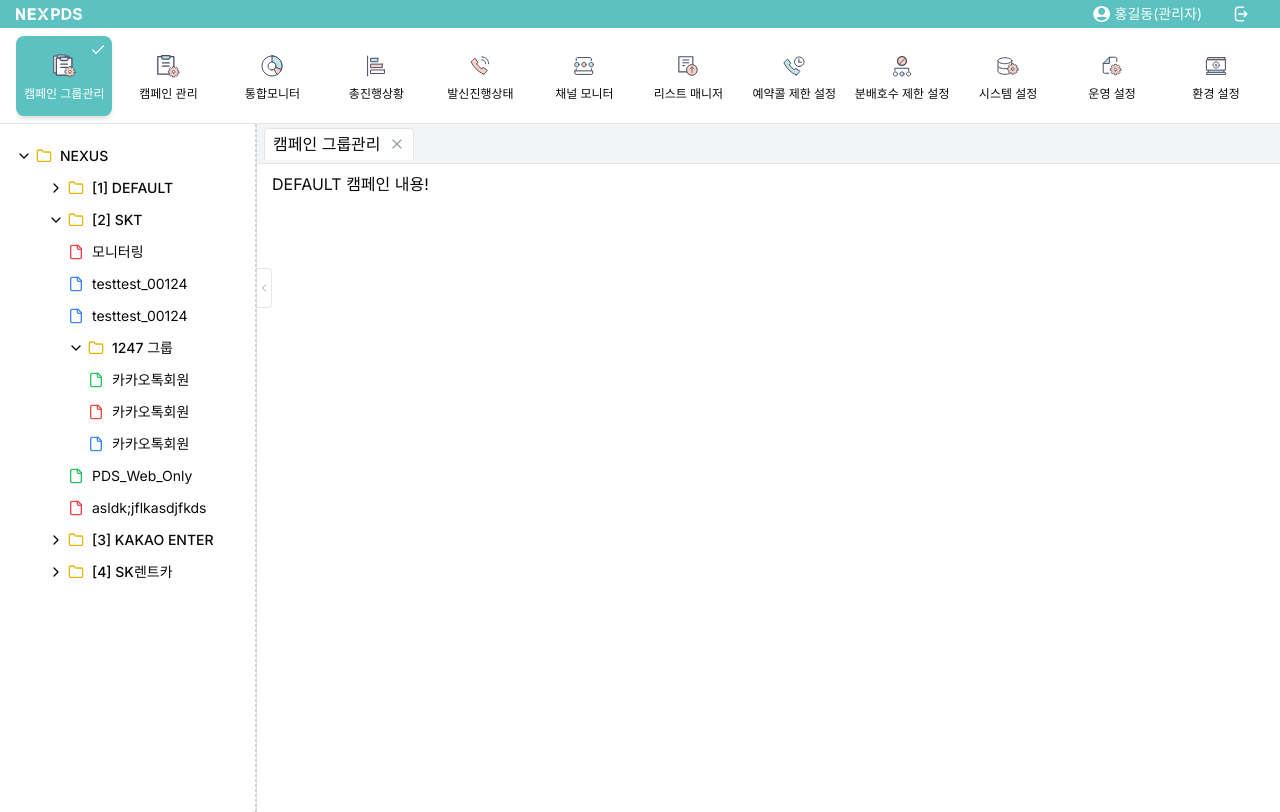
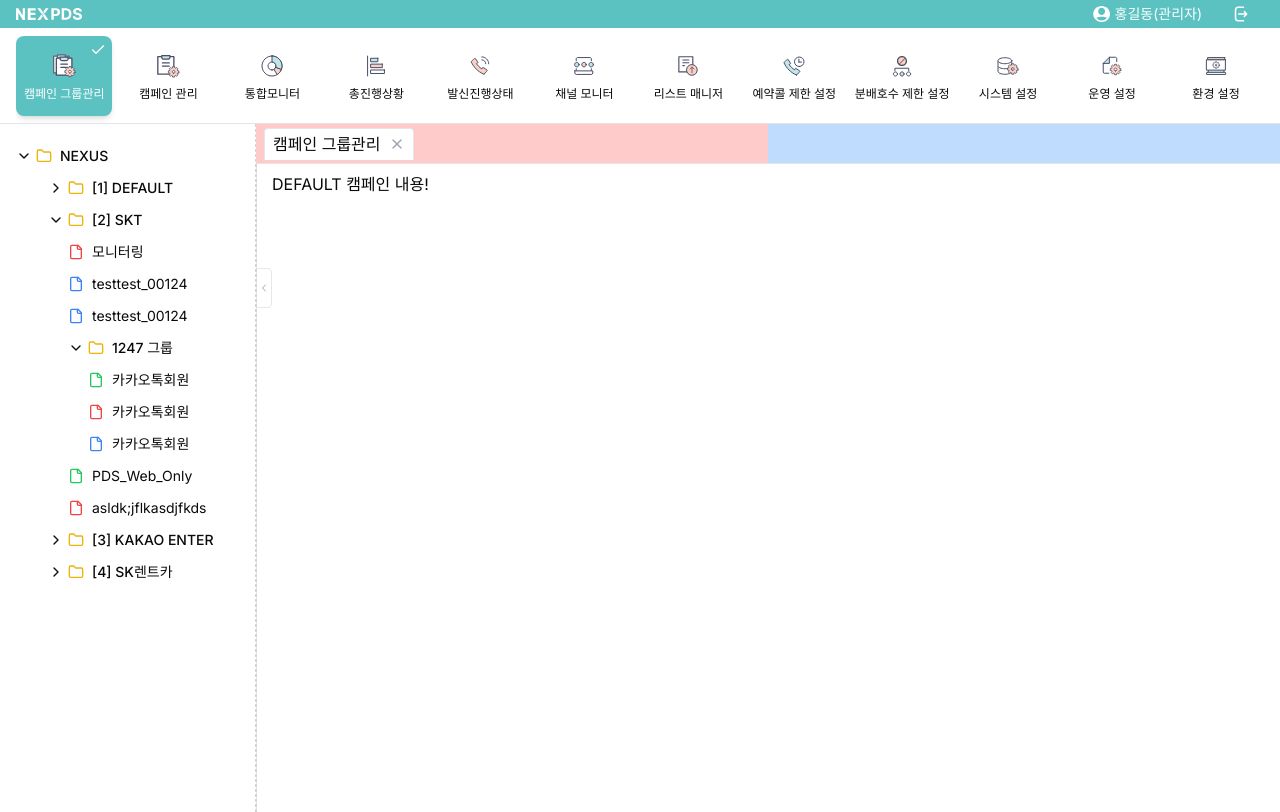
Before and after one commit to hyunsokstar/nexpds2, a Next.js app: page / in a window 1280 px wide. Both pictures are taken after a click on the button "캠페인 그룹관리". Built offline with nearby package versions, Linux system fonts and the light colour scheme.

Commit message:
탭 메뉴 클릭시 해당 헤더 아이콘 활성화

```diff
--- a/src/store/tabStore.ts
+++ b/src/store/tabStore.ts
@@ -89,6 +89,9 @@ export const useMenuStore = create<MenuStore>((set, get) => ({
   },
 
   setActiveTab: (tabId: number) => {
-    set({ activeTabId: tabId });
+    set({
+      activeTabId: tabId,
+      activeId: tabId  // 헤더 메뉴의 active 상태도 함께 업데이트
+    });
   },
 }));
--- a/src/widgets/layout/index.tsx
+++ b/src/widgets/layout/index.tsx
@@ -37,11 +37,6 @@ export function AppLayout({ children }: AppLayoutProps) {
           {/* 메인 컨텐츠 (하단) */}
           <main className="flex-1 px-4 pt-2">
             <TabContent />
-
-            {/* 기존 children도 함께 쓰려면 */}
-            {/* <div className="mt-4">
-              {children}
-            </div> */}
           </main>
         </div>
       </div>
--- a/src/widgets/tabs/TabBar.tsx
+++ b/src/widgets/tabs/TabBar.tsx
@@ -9,24 +9,28 @@ export function TabBar() {
   const { openedTabs, activeTabId, setActiveTab, closeTab } = useMenuStore();
 
   if (openedTabs.length === 0) {
-    // 만약 탭이 하나도 없으면 표시 안 하는 식으로
     return null;
   }
 
   return (
-    <div className="bg-gray-100 border-b px-2 flex items-center space-x-2 h-10">
+    <div className="relative w-full h-10">
+      {/* 배경을 5:5로 나누는 레이어 */}
+      <div className="absolute inset-0 flex">
+        <div className="w-1/2 bg-red-200"></div>
+        <div className="w-1/2 bg-blue-200"></div>
+      </div>
+
+      {/* 탭 바 */}
+      <div className="relative border-b px-2 flex items-center space-x-2 h-10">
         {openedTabs.map((tab) => (
           <div
             key={tab.id}
-          className={`
-            flex items-center px-2 h-8 rounded-t
-            cursor-pointer
+            className={`flex items-center px-2 h-8 rounded-t cursor-pointer
               ${tab.id === activeTabId ? "bg-white border-x border-t border-b-0" : ""}
             `}
+            onClick={() => setActiveTab(tab.id)}
           >
-          <div onClick={() => setActiveTab(tab.id)}>
-            {tab.title}
-          </div>
+            <div>{tab.title}</div>
             <button
               className="ml-2 text-gray-400 hover:text-gray-600"
               onClick={(e) => {
@@ -39,5 +43,6 @@ export function TabBar() {
           </div>
         ))}
       </div>
+    </div>
   );
 }
```
Lines whose indentation alone changed are shown as unchanged.
